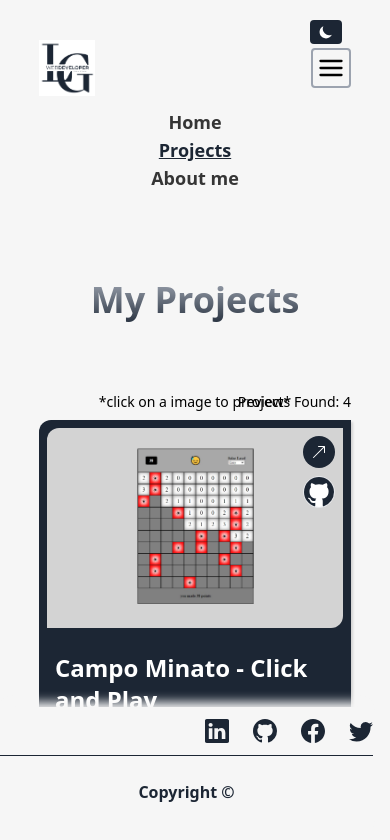
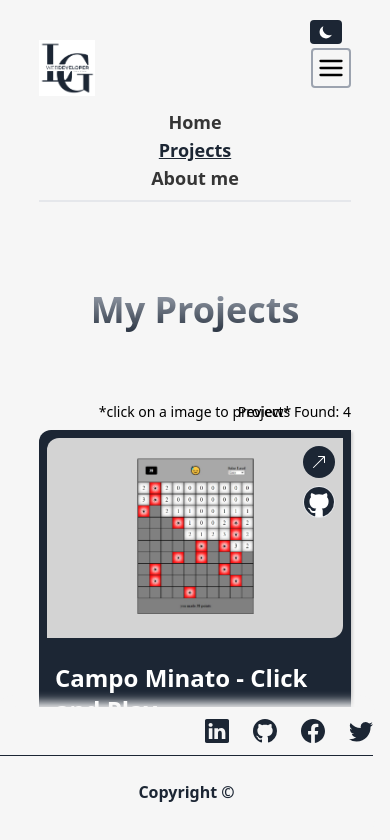
Before and after one commit to Leograzioli/Portfoglio, a React (Vite) app: page /projects in a window 390 px wide. Both pictures are taken after a click on the icon 331 px from the left and 68 px from the top of the page. Shown: the top 840 px of the page. Built offline with nearby package versions, Linux system fonts and the light colour scheme.

Commit message:
fix modal size and heater border

```diff
--- a/src/components/AppHeader.jsx
+++ b/src/components/AppHeader.jsx
@@ -46,7 +46,7 @@ export default function AppHeader() {
         </div>
 
         {/* links */}
-        <nav className={`${isOpen ? 'block text-center mt-3' : 'hidden'} w-full sm:flex sm:items-center sm:w-auto`}>
+        <nav className={`${isOpen ? 'block text-center mt-3 pb-2 border-b-2' : 'hidden'} w-full sm:flex sm:items-center sm:w-auto`}>
           <ul className='sm:flex text-secondary-dark dark:text-secondary font-semibold text-lg'>
 
             <li>
--- a/src/pages/AppProjects.jsx
+++ b/src/pages/AppProjects.jsx
@@ -69,7 +69,7 @@ export default function () {
                 {isOpen && <div className='h-screen bg-black/[0.5] absolute top-0 right-0 left-0 z-50 flex justify-center items-center'>
                     <div className='border-4 border-white relative' >
                         <p onClick={() =>{ setImg(''), setIsOpen(false) } } className='absolute top-3 right-5 text-2xl bg-secondary rounded-xl text-semibold p-2'><AiOutlineClose /></p>
-                        <img className='max-h-[700px] max-w-[1200px]' src={img} alt="" />
+                        <img className='lg:max-w-[992px] xl:max-w-[1200px] lg:max-h-[750px]' src={img} alt="" />
                     </div>
                 </div>}
 
```
